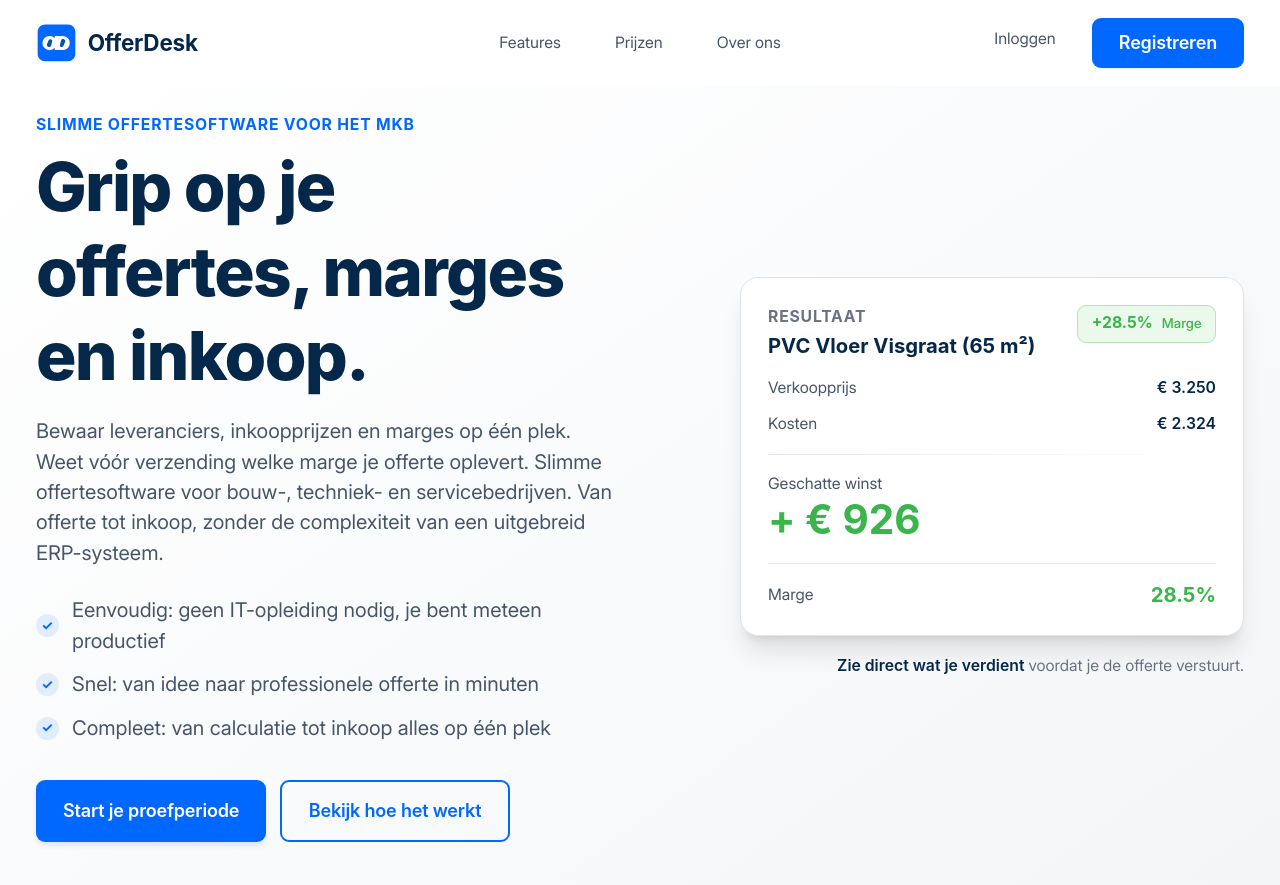
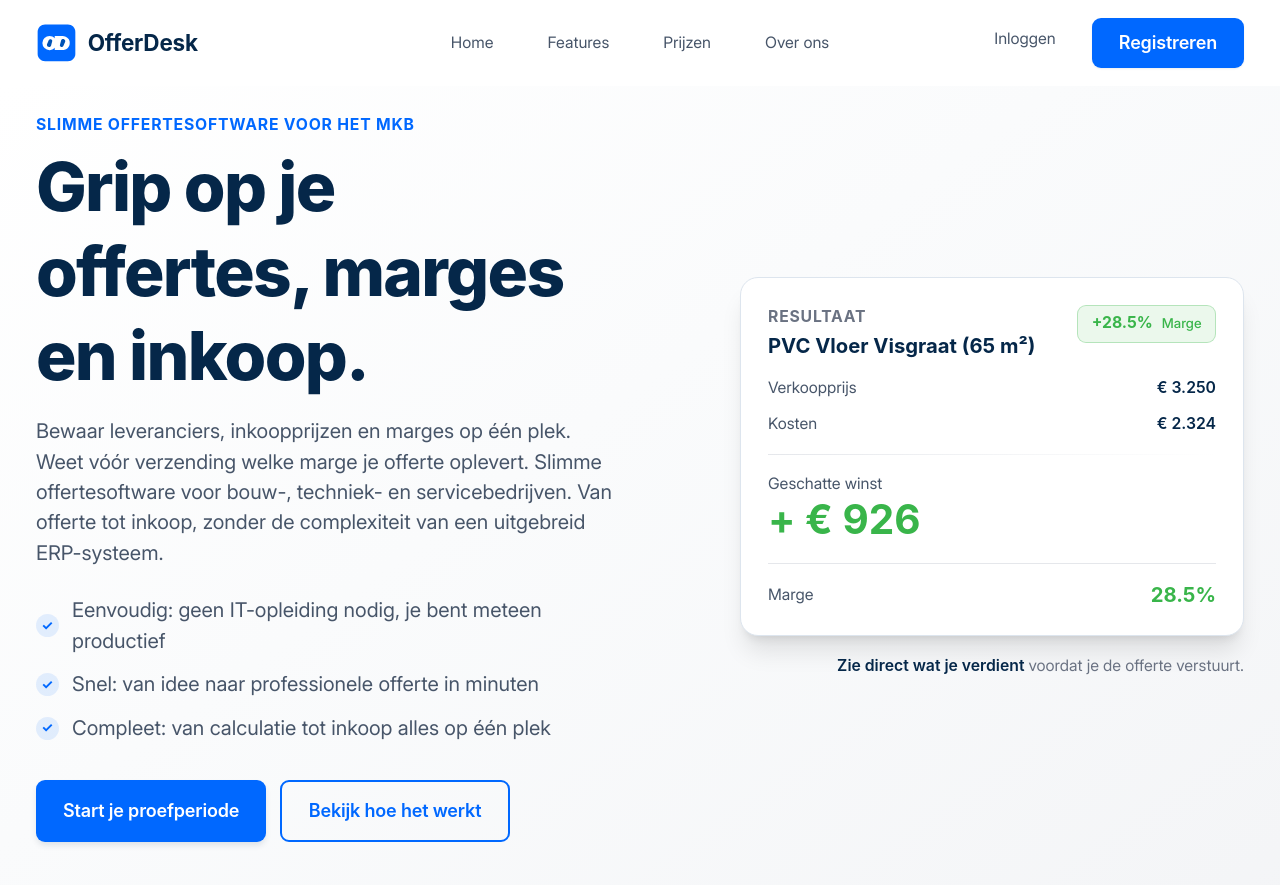
Before and after one commit to FlinkSoftware/offerdesk.github.io, a Jekyll site: the page built from docs/index.html, in a window 1280 px wide and 900 px high. Shown: the top 885 px of the window. Built offline with Jekyll 4.4.1, drawn with Linux system fonts in a browser that asks for light colours; some web fonts are replaced; a script that is not in the unit is left out.

Commit message:
Add home nav link

```diff
--- a/docs/_includes/components/navigation.html
+++ b/docs/_includes/components/navigation.html
@@ -28,6 +28,7 @@
         </button>
     </div>
     <div class="hidden lg:flex lg:gap-x-12">
+        <a href="{{ home_href }}" class="body-small text-gray-700 hover:text-primary transition-colors">Home</a>
         <a href="{{ feature_href }}" class="body-small text-gray-700 hover:text-primary transition-colors">{{ i18n.nav.links.features }}</a>
         <a href="{{ pricing_href }}" class="body-small text-gray-700 hover:text-primary transition-colors">{{ i18n.nav.links.pricing }}</a>
         <a href="{{ about_href }}" class="body-small text-gray-700 hover:text-primary transition-colors">{{ i18n.nav.links.about }}</a>
```
